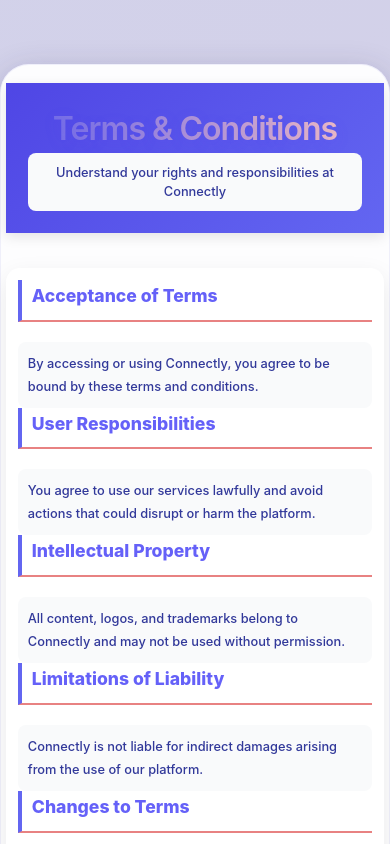
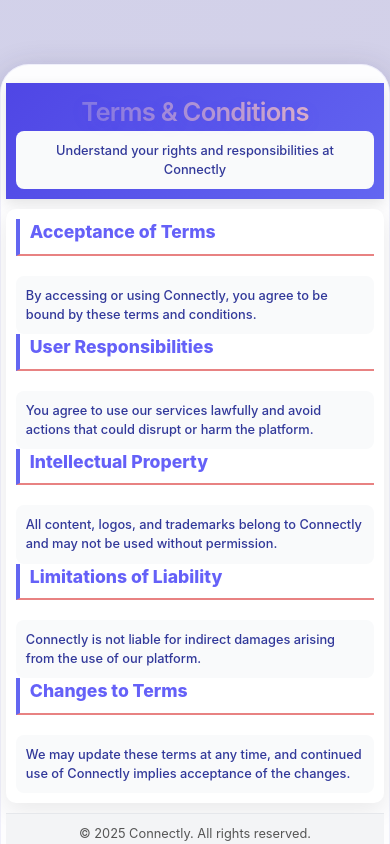
Before and after one commit to Aastha59/Connectly-f, a React (Create React App) app: page /terms in a window 390 px wide. Shown: the top 844 px of the page. Built offline with nearby package versions, Linux system fonts and the light colour scheme.

Commit message:
new changes

```diff
--- a/src/Pages/Privacy.css
+++ b/src/Pages/Privacy.css
@@ -7,7 +7,7 @@
 
 body {
   font-family: 'Segoe UI', Tahoma, Geneva, Verdana, sans-serif;
-  line-height: 1.7;
+  /* line-height: 1.7; */
   background: #f5f7fa;
   color: #2d2d2d;
   padding: 0;
@@ -17,33 +17,33 @@
 header {
   background: linear-gradient(135deg, #4f46e5, #6366f1);
   color: white;
-  padding: 20px;
+  padding: 10px;
   text-align: center;
   box-shadow: 0 4px 12px rgba(0, 0, 0, 0.1);
 }
 
 header h1 {
-  font-size: 2rem;
+  font-size: 1.7rem;
   font-weight: 600;
   margin: 0;
 }
 
 /* Content */
 main {
-  max-width: 900px;
-  margin: 30px auto;
-  padding: 25px;
+  max-width: 700px;
+  margin: 10px auto;
+  padding: 10px;
   background: white;
-  border-radius: 14px;
-  font-size: 1.15rem;
-  line-height: 1.8;
+  border-radius: 10px;
+  font-size: 0.8rem;
+  /* line-height: 1.8; */
   box-shadow: 0 6px 20px rgba(0, 0, 0, 0.08);
 }
 
 h2 {
   color: #4f46e5;
-  margin: 1.8em 0 0.8em;
-  font-size: 1.5rem;
+  margin: 1.4em 0 0.8em;
+  font-size: 1.3rem;
   border-left: 4px solid #4f46e5;
   padding-left: 10px;
 }
@@ -70,15 +70,15 @@
 /* Footer */
 footer {
   text-align: center;
-  padding: 18px;
+  padding: 10px;
   background: #f3f4f6;
   color: #555;
-  font-size: 0.95rem;
-  margin-top: 30px;
+  font-size: 0.8rem;
+  margin-top: 10px;
   border-top: 1px solid #e5e7eb;
 }
 
-@media (max-width: 768px) {
+@media (max-width: 600px) {
   h1 {
     font-size: 1.6rem;
   }
@@ -86,12 +86,12 @@
     font-size: 1.2rem;
   }
   main {
-    padding: 16px;
+    padding: 10px;
     font-size: 1rem;
   }
 }
 
-@media (max-width: 480px) {
+@media (max-width: 400px) {
   h1 {
     font-size: 1.3rem;
   }
@@ -99,7 +99,7 @@
     font-size: 1rem;
   }
   main {
-    padding: 12px;
+    padding: 10px;
     font-size: 0.95rem;
   }
   p {
--- a/src/Pages/Terms.css
+++ b/src/Pages/Terms.css
@@ -7,7 +7,7 @@
 
 body {
   font-family: 'Segoe UI', Tahoma, Geneva, Verdana, sans-serif;
-  line-height: 1.7;
+  /* line-height: 1.7; */
   background: #f4f6fb;
   color: #2d2d2d;
 }
@@ -16,33 +16,33 @@
 header {
   background: linear-gradient(135deg, #4f46e5, #6366f1);
   color: white;
-  padding: 22px;
+  padding: 10px;
   text-align: center;
   box-shadow: 0 4px 12px rgba(0, 0, 0, 0.1);
 }
 
 header h1 {
-  font-size: 2rem;
+  font-size: 1.6rem;
   font-weight: 600;
   margin: 0;
 }
 
 /* Content */
 main {
-  max-width: 950px;
-  margin: 35px auto;
-  padding: 28px;
+  max-width: 600px;
+  margin: 10px auto;
+  padding: 10px;
   background: #ffffff;
-  border-radius: 14px;
+  border-radius: 10px;
   box-shadow: 0 8px 24px rgba(0, 0, 0, 0.08);
-  font-size: 1.15rem;
-  line-height: 1.8;
+  font-size: 0.8rem;
+  /* line-height: 1.8; */
 }
 
 h2 {
   color: #4f46e5;
   margin: 1.6em 0 0.7em;
-  font-size: 1.45rem;
+  font-size: 1rem;
   border-left: 4px solid #6366f1;
   padding-left: 10px;
 }
@@ -50,7 +50,7 @@
 p,
 label,
 .label {
-  font-size: 1.05rem;
+  font-size: 0.8rem;
   color: #444;
   margin-bottom: 1em;
   display: block;
@@ -71,39 +71,39 @@
 /* Footer */
 footer {
   text-align: center;
-  padding: 18px;
+  padding: 10px;
   background: #f3f4f6;
   color: #555;
-  font-size: 0.95rem;
-  margin-top: 30px;
+  font-size: 0.8rem;
+  margin-top: 10px;
   border-top: 1px solid #e5e7eb;
 }
 
-@media (max-width: 768px) {
+@media (max-width: 600px) {
   h1 {
-    font-size: 1.6rem;
-  }
-  h2 {
     font-size: 1.2rem;
-  }
-  main {
-    padding: 16px;
-    font-size: 1rem;
-  }
-}
-
-@media (max-width: 480px) {
-  h1 {
-    font-size: 1.3rem;
   }
   h2 {
     font-size: 1rem;
   }
   main {
-    padding: 12px;
-    font-size: 0.95rem;
+    padding: 10px;
+    font-size: 0.8rem;
+  }
+}
+
+@media (max-width: 380px) {
+  h1 {
+    font-size: 1rem;
+  }
+  h2 {
+    font-size: 0.8rem;
+  }
+  main {
+    padding: 10px;
+    font-size: 0.8rem;
   }
   p {
-    font-size: 0.9rem;
+    font-size: 0.8rem;
   }
 }
```
